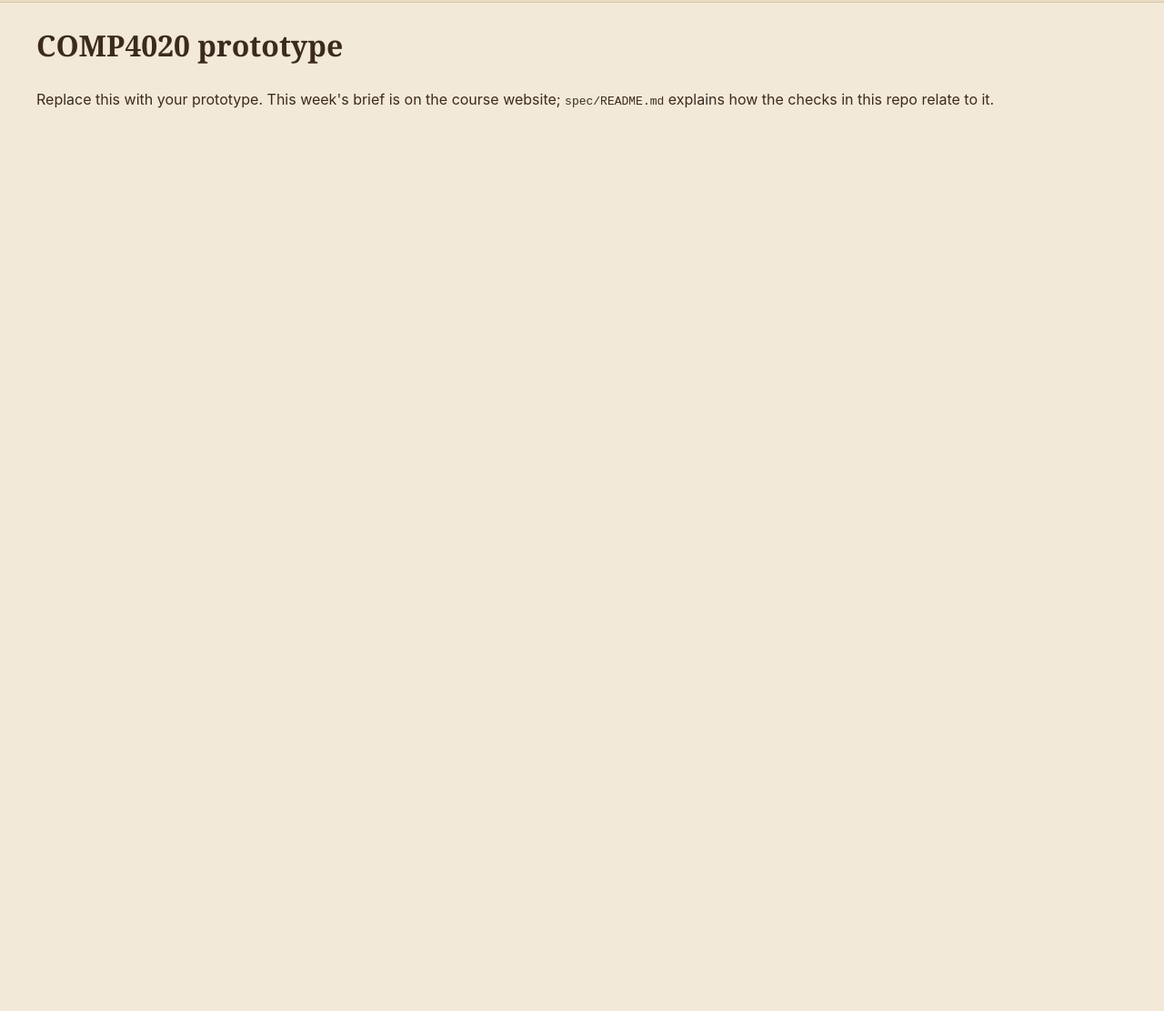
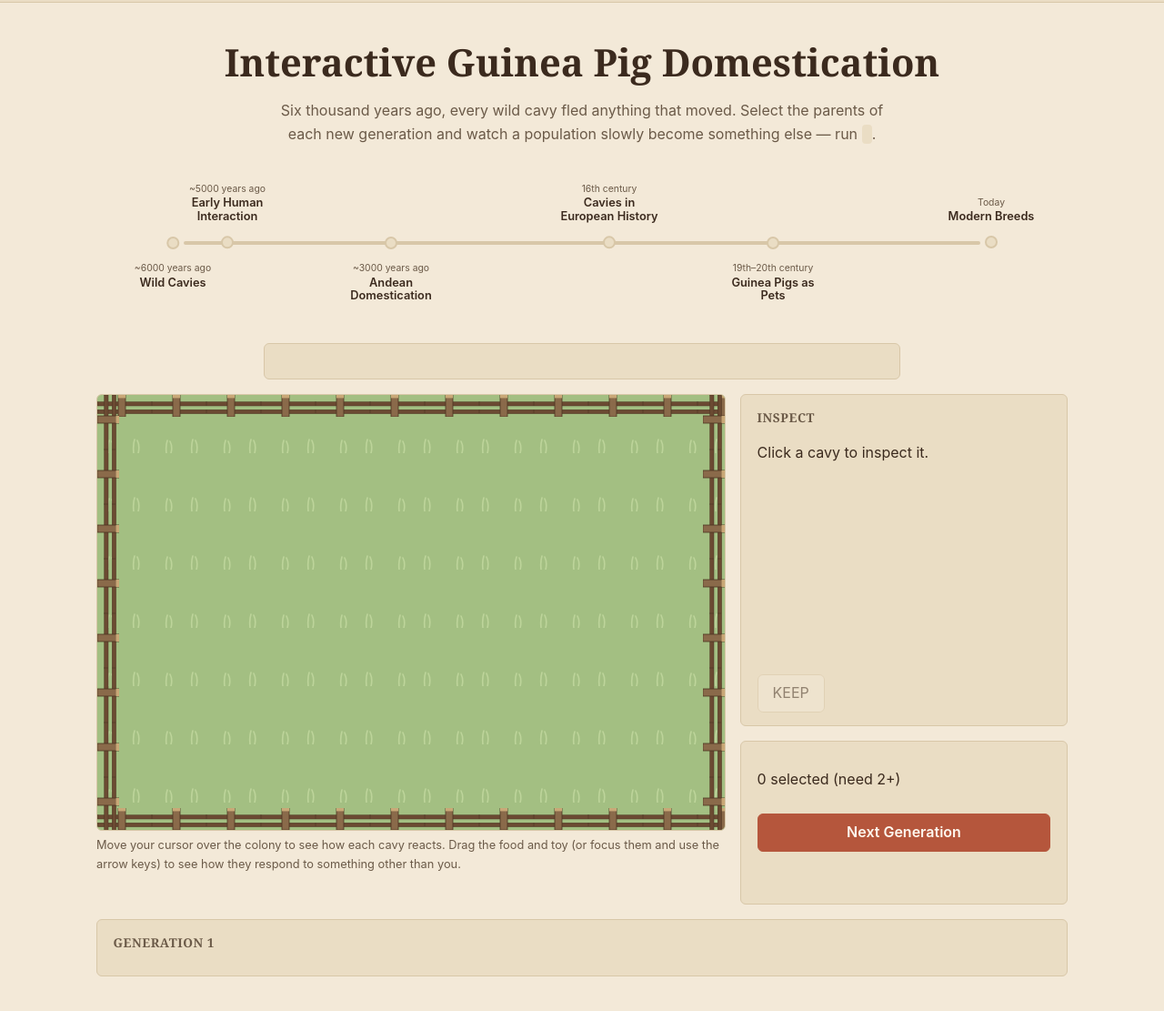
Before and after one commit to comp4020-agentic-coding-studio/comp4020-ass1-zephyrieal, an Astro site: page / in a window 1280 px wide. Shown: the part 43-1154 px from the top of the page at 91% size. Before the commit the page ends 800 px from the top, so only its background shows below. Built offline with nearby package versions, Linux system fonts and the light colour scheme; Astro itself is replaced by a stand-in of ours.

Commit message:
components: Astro sections for timeline, simulation, and sidebar panels
Timeline, HistoricalPanel, Simulation (play area), CavyInspector,
SelectionPanel, GenerationSummary, and FinalComparison — the markup shells
that scripts/app.ts fills in and updates. index.astro assembles them into
the hero -> timeline -> historical panel -> workspace (game + sidebar) ->
generation summary -> final comparison layout, replacing the starter's
placeholder intro paragraph.

```diff
--- /dev/null
+++ b/src/components/CavyInspector.astro
@@ -0,0 +1,10 @@
+---
+---
+
+<section class="inspector" aria-label="Cavy inspector" data-testid="inspector-section">
+  <h2>Inspect</h2>
+  <div class="inspect-body" data-testid="inspect">
+    <p>Click a cavy to inspect it.</p>
+  </div>
+  <button type="button" class="keep-button" data-testid="keep-button" disabled>KEEP</button>
+</section>
--- /dev/null
+++ b/src/components/FinalComparison.astro
@@ -0,0 +1,10 @@
+---
+---
+
+<section class="final-comparison" data-testid="final-comparison-section" hidden>
+  <h2>Wild to Modern</h2>
+  <div class="comparison" data-testid="comparison"></div>
+  <p class="final-message">
+    It didn't happen in one generation. It happened one choice at a time.
+  </p>
+</section>
--- /dev/null
+++ b/src/components/GenerationSummary.astro
@@ -0,0 +1,8 @@
+---
+---
+
+<section class="generation-summary" aria-live="polite" data-testid="generation-summary-section">
+  <h2>Generation <span data-testid="generation">1</span></h2>
+  <p class="generation-narrative" data-testid="generation-narrative"></p>
+  <div class="trait-history" data-testid="trait-history"></div>
+</section>
--- /dev/null
+++ b/src/components/HistoricalPanel.astro
@@ -0,0 +1,7 @@
+---
+---
+
+<section class="historical-panel" aria-live="polite" data-testid="historical-panel">
+  <h2 class="historical-title" data-testid="historical-title"></h2>
+  <p class="historical-body" data-testid="historical-body"></p>
+</section>
--- /dev/null
+++ b/src/components/SelectionPanel.astro
@@ -0,0 +1,9 @@
+---
+---
+
+<section class="selection-panel" aria-label="Selection and colony statistics" data-testid="selection-section">
+  <p class="selected-count" data-testid="selected-count">0 selected (need 2+)</p>
+  <button type="button" class="next-generation" data-testid="next-generation">Next Generation</button>
+  <p class="message" role="status" data-testid="message"></p>
+  <div class="stats" data-testid="stats"></div>
+</section>
--- /dev/null
+++ b/src/components/Simulation.astro
@@ -0,0 +1,17 @@
+---
+---
+
+<section class="simulation" aria-label="Guinea pig colony" data-testid="simulation-section">
+  <h2 class="visually-hidden">Colony</h2>
+  <div class="play-area" data-testid="play-area">
+    <div class="fence-edge fence-edge-top" aria-hidden="true"></div>
+    <div class="fence-edge fence-edge-bottom" aria-hidden="true"></div>
+    <div class="fence-edge fence-edge-left" aria-hidden="true"></div>
+    <div class="fence-edge fence-edge-right" aria-hidden="true"></div>
+  </div>
+  <p class="play-area-hint">
+    Move your cursor over the colony to see how each cavy reacts. Drag the food and toy
+    (or focus them and use the arrow keys) to see how they respond to something other
+    than you.
+  </p>
+</section>
--- /dev/null
+++ b/src/components/Timeline.astro
@@ -0,0 +1,52 @@
+---
+import { ERAS, TIMELINE_SPAN_GENERATIONS } from "../data/timeline";
+
+// Position each era along the bar by how far into the span its
+// minGeneration falls, so "Wild Cavies" sits at the left end and the final
+// era sits at the right end regardless of how many eras there are.
+function positionPercent(minGeneration: number): number {
+  const span = TIMELINE_SPAN_GENERATIONS - 1;
+  return span <= 0 ? 0 : Math.min(100, Math.max(0, ((minGeneration - 1) / span) * 100));
+}
+---
+
+<section class="timeline" aria-label="Domestication timeline" data-testid="timeline-section">
+  <h2 class="visually-hidden">Timeline</h2>
+  <div class="timeline-scroll">
+    <div class="timeline-track" data-testid="timeline-track">
+      <div class="timeline-bar" aria-hidden="true">
+        <div class="timeline-bar-fill" data-testid="timeline-fill"></div>
+      </div>
+      <ol class="timeline-points">
+        {
+          ERAS.map((era, index) => (
+            // Eras aren't evenly spaced by generation, so two adjacent points
+            // can land close enough together that their labels would overlap
+            // (e.g. Wild Cavies at gen 1 and Early Human Interaction at gen
+            // 2). Alternating each label above/below the bar doubles the
+            // effective spacing on either side and resolves that generically,
+            // without hardcoding which specific pair is too close.
+            <li
+              class={`timeline-point ${index % 2 === 1 ? "timeline-point-above" : ""}`}
+              style={`left: ${positionPercent(era.minGeneration)}%`}
+            >
+              <button
+                type="button"
+                class="timeline-era"
+                data-era-id={era.id}
+                data-testid="timeline-era-button"
+              >
+                <span class="timeline-era-dot" aria-hidden="true"></span>
+                <span class="timeline-era-text">
+                  <span class="timeline-era-years">{era.years}</span>
+                  <span class="timeline-era-label">{era.label}</span>
+                </span>
+              </button>
+            </li>
+          ))
+        }
+      </ol>
+    </div>
+  </div>
+  <p class="timeline-caption" data-testid="timeline-caption"></p>
+</section>
--- a/src/pages/index.astro
+++ b/src/pages/index.astro
@@ -1,18 +1,39 @@
 ---
 import Layout from "../layouts/Layout.astro";
+import Timeline from "../components/Timeline.astro";
+import HistoricalPanel from "../components/HistoricalPanel.astro";
+import Simulation from "../components/Simulation.astro";
+import CavyInspector from "../components/CavyInspector.astro";
+import SelectionPanel from "../components/SelectionPanel.astro";
+import GenerationSummary from "../components/GenerationSummary.astro";
+import FinalComparison from "../components/FinalComparison.astro";
 ---
 
-<Layout title="COMP4020 prototype">
-  <h1>COMP4020 prototype</h1>
-  <p data-testid="intro">
-    Replace this with your prototype. This week's brief is on the course website;
-    <code>spec/README.md</code> explains how the checks in this repo relate to it.
-  </p>
+<Layout title="Interactive Guinea Pig Domestication">
+  <section class="hero">
+    <h1>Interactive Guinea Pig Domestication</h1>
+    <p class="hero-intro">
+      Six thousand years ago, every wild cavy fled anything that moved. Select the
+      parents of each new generation and watch a population slowly become something
+      else &mdash; run <span class="seed" data-testid="seed"></span>.
+    </p>
+  </section>
+
+  <Timeline />
+  <HistoricalPanel />
+
+  <div class="workspace">
+    <Simulation />
+    <div class="sidebar">
+      <CavyInspector />
+      <SelectionPanel />
+    </div>
+  </div>
+
+  <GenerationSummary />
+  <FinalComparison />
 </Layout>
 
 <script>
-  const intro = document.querySelector<HTMLElement>('[data-testid="intro"]');
-  if (intro) {
-    intro.dataset.ready = "true";
-  }
+  import "../scripts/app";
 </script>
```
